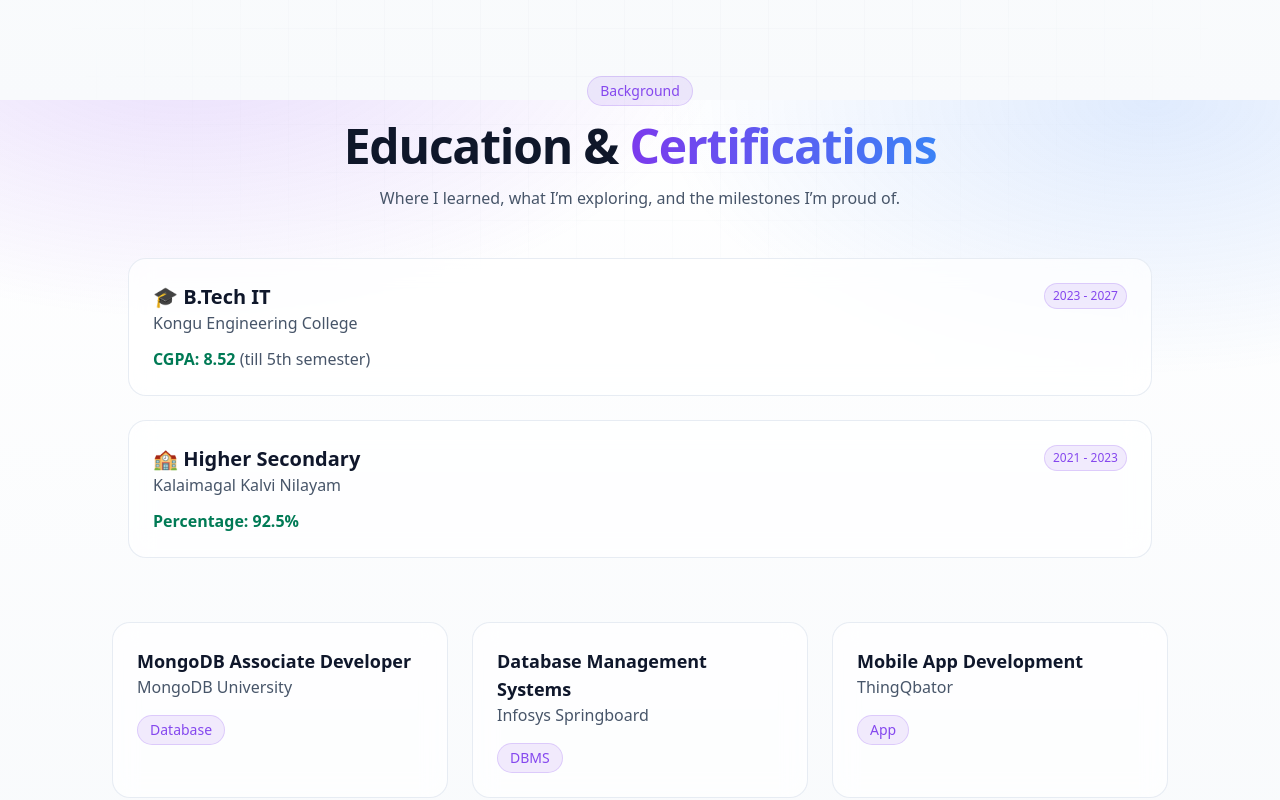
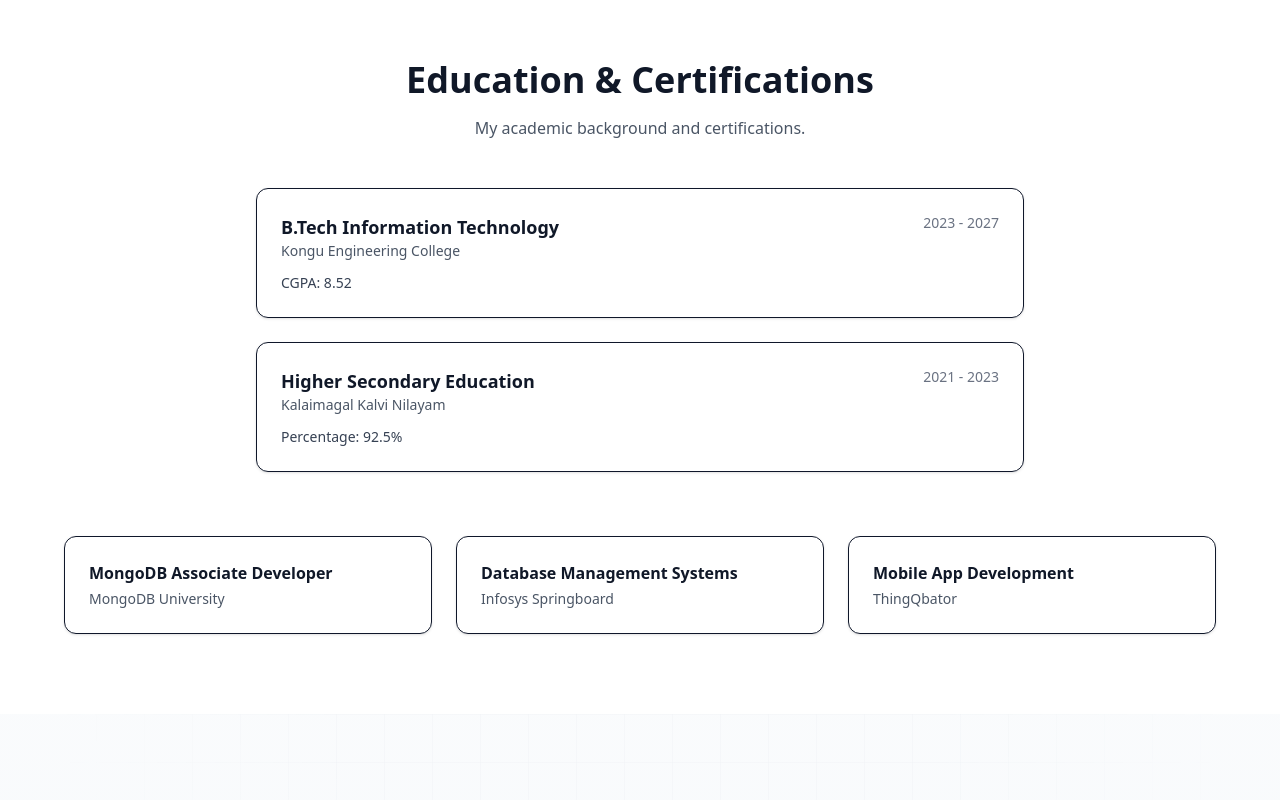
Before and after one commit to Deepika-15B/Deepika-s-Portfolio-Next.js-, a Next.js app: page / in a window 1280 px wide. Shown: the part 1500-2300 px from the top of the page. Built offline with nearby package versions, Linux system fonts and the light colour scheme.

Commit message:
Updated Education Section of the projecct

```diff
--- a/app/components/Education.js
+++ b/app/components/Education.js
@@ -1,48 +1,59 @@
 export default function Education() {
   return (
-    <section id="education" className="section relative">
-      <div className="pointer-events-none absolute inset-0 bg-grid opacity-20" />
+    <section id="education" className="py-20 px-6 bg-white">
+      <div className="max-w-6xl mx-auto">
 
         {/* Title */}
-      <div className="container-app relative">
         <div className="text-center mb-12">
-          <p className="chip inline-flex">Background</p>
-          <h2 className="text-4xl md:text-5xl font-semibold mt-4 tracking-tight">
-            Education &{" "}
-            <span className="gradient-text">Certifications</span>
+          <h2 className="text-3xl md:text-4xl font-bold text-gray-900">
+            Education & Certifications
           </h2>
-          <p className="mt-4 text-muted max-w-2xl mx-auto">
-            Where I learned, what I’m exploring, and the milestones I’m proud of.
+          <p className="mt-4 text-gray-600">
+            My academic background and certifications.
           </p>
         </div>
 
-      {/* EDUCATION TIMELINE */}
-      <div className="max-w-5xl mx-auto mb-16">
+        {/* EDUCATION */}
+        <div className="max-w-3xl mx-auto space-y-6 mb-16">
 
           {/* Card 1 */}
-        <div className="card card-hover p-6 mb-6">
-          <div className="flex items-start justify-between gap-4">
+          <div className="border rounded-xl p-6 shadow-sm">
+            <div className="flex justify-between items-start">
               <div>
-              <h3 className="text-xl font-semibold text-slate-900">🎓 B.Tech IT</h3>
-              <p className="text-muted">Kongu Engineering College</p>
+                <h3 className="text-lg font-semibold text-gray-900">
+                  B.Tech Information Technology
+                </h3>
+                <p className="text-gray-600 text-sm">
+                  Kongu Engineering College
+                </p>
               </div>
-            <span className="chip text-xs px-2 py-1">2023 - 2027</span>
+              <span className="text-sm text-gray-500">
+                2023 - 2027
+              </span>
             </div>
-          <p className="mt-3 text-emerald-700 font-semibold">
-            CGPA: 8.52 <span className="text-muted font-normal">(till 5th semester)</span>
+
+            <p className="mt-3 text-sm text-gray-700 font-medium">
+              CGPA: 8.52
             </p>
           </div>
 
           {/* Card 2 */}
-        <div className="card card-hover p-6">
-          <div className="flex items-start justify-between gap-4">
+          <div className="border rounded-xl p-6 shadow-sm">
+            <div className="flex justify-between items-start">
               <div>
-              <h3 className="text-xl font-semibold text-slate-900">🏫 Higher Secondary</h3>
-              <p className="text-muted">Kalaimagal Kalvi Nilayam</p>
+                <h3 className="text-lg font-semibold text-gray-900">
+                  Higher Secondary Education
+                </h3>
+                <p className="text-gray-600 text-sm">
+                  Kalaimagal Kalvi Nilayam
+                </p>
               </div>
-            <span className="chip text-xs px-2 py-1">2021 - 2023</span>
+              <span className="text-sm text-gray-500">
+                2021 - 2023
+              </span>
             </div>
-          <p className="mt-3 text-emerald-700 font-semibold">
+
+            <p className="mt-3 text-sm text-gray-700 font-medium">
               Percentage: 92.5%
             </p>
           </div>
@@ -50,27 +61,33 @@ export default function Education() {
         </div>
 
         {/* CERTIFICATIONS */}
-      <div className="max-w-6xl mx-auto grid md:grid-cols-3 gap-6">
+        <div className="grid md:grid-cols-3 gap-6">
 
-        {/* Card 1 */}
-        <div className="card card-hover p-6">
-          <h3 className="text-lg font-semibold text-slate-900">MongoDB Associate Developer</h3>
-          <p className="text-muted">MongoDB University</p>
-          <span className="chip mt-4">Database</span>
+          <div className="border rounded-xl p-6 shadow-sm">
+            <h3 className="font-semibold text-gray-900">
+              MongoDB Associate Developer
+            </h3>
+            <p className="text-gray-600 text-sm mt-1">
+              MongoDB University
+            </p>
           </div>
 
-        {/* Card 2 */}
-        <div className="card card-hover p-6">
-          <h3 className="text-lg font-semibold text-slate-900">Database Management Systems</h3>
-          <p className="text-muted">Infosys Springboard</p>
-          <span className="chip mt-4">DBMS</span>
+          <div className="border rounded-xl p-6 shadow-sm">
+            <h3 className="font-semibold text-gray-900">
+              Database Management Systems
+            </h3>
+            <p className="text-gray-600 text-sm mt-1">
+              Infosys Springboard
+            </p>
           </div>
 
-        {/* Card 3 */}
-        <div className="card card-hover p-6">
-          <h3 className="text-lg font-semibold text-slate-900">Mobile App Development</h3>
-          <p className="text-muted">ThingQbator</p>
-          <span className="chip mt-4">App</span>
+          <div className="border rounded-xl p-6 shadow-sm">
+            <h3 className="font-semibold text-gray-900">
+              Mobile App Development
+            </h3>
+            <p className="text-gray-600 text-sm mt-1">
+              ThingQbator
+            </p>
           </div>
 
         </div>
```
Lines whose indentation alone changed are shown as unchanged.
